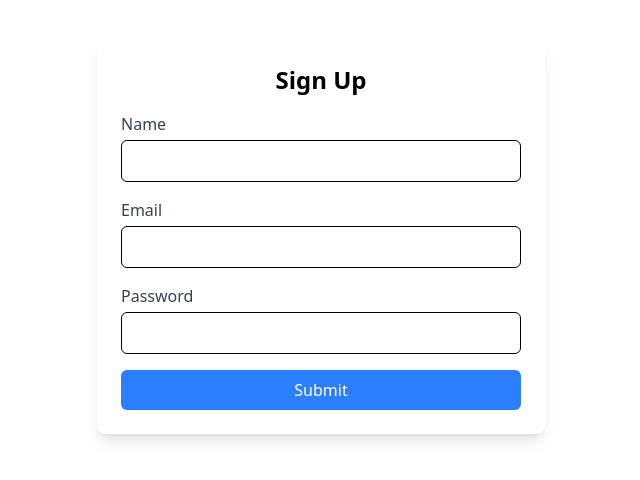
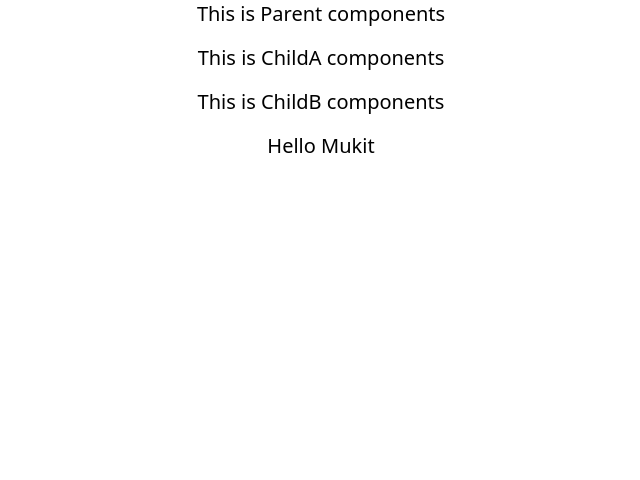
Before and after one commit to MukitHossen7/Polishing-React.js, a React (Vite) app in the folder Registration-froms/: page / in a window 1280 px wide. Shown: the top 480 px of the page, without its empty margins (319-959 px from the left). Built offline with nearby package versions, Linux system fonts and the light colour scheme.

Commit message:
feat: implement nested child components structure in App component

```diff
--- a/Registration-froms/src/App.jsx
+++ b/Registration-froms/src/App.jsx
@@ -1,7 +1,9 @@
 // import Controlled from "./components/Controlled";
 // import Uncontrolled from "./components/Uncontrolled";
 
-import UseRef from "./components/UseRef";
+import ChildA from "./components/ChildA";
+
+// import UseRef from "./components/UseRef";
 
 // import Counter from "./components/Counter";
 
@@ -12,6 +14,7 @@ import UseRef from "./components/UseRef";
 // import RegistrationFromReact from "./components/RegistrationFromReact";
 
 function App() {
+  const data = "Mukit";
   return (
     <>
       {/* <Controlled></Controlled> */}
@@ -20,7 +23,11 @@ function App() {
       {/* <ContactFrom></ContactFrom> */}
       {/* <UseEffectCleanup></UseEffectCleanup> */}
       {/* <Counter></Counter> */}
-      <UseRef></UseRef>
+      {/* <UseRef></UseRef> */}
+      <div>
+        <h1 className="text-center mb-4 text-xl">This is Parent components</h1>
+      </div>
+      <ChildA data={data}></ChildA>
     </>
   );
 }
--- /dev/null
+++ b/Registration-froms/src/components/ChildA.jsx
@@ -0,0 +1,12 @@
+import ChildB from "./ChildB";
+
+const ChildA = ({ data }) => {
+  return (
+    <div>
+      <h1 className="text-center mb-4 text-xl">This is ChildA components</h1>
+      <ChildB data={data}></ChildB>
+    </div>
+  );
+};
+
+export default ChildA;
--- /dev/null
+++ b/Registration-froms/src/components/ChildB.jsx
@@ -0,0 +1,12 @@
+import ChildC from "./ChildC";
+
+const ChildB = ({ data }) => {
+  return (
+    <div>
+      <h1 className="text-center mb-4 text-xl">This is ChildB components</h1>
+      <ChildC data={data}></ChildC>
+    </div>
+  );
+};
+
+export default ChildB;
--- /dev/null
+++ b/Registration-froms/src/components/ChildC.jsx
@@ -0,0 +1,11 @@
+import React from "react";
+
+const ChildC = ({ data }) => {
+  return (
+    <div>
+      <h1 className="text-center mb-4 text-xl">Hello {data}</h1>
+    </div>
+  );
+};
+
+export default ChildC;
```
